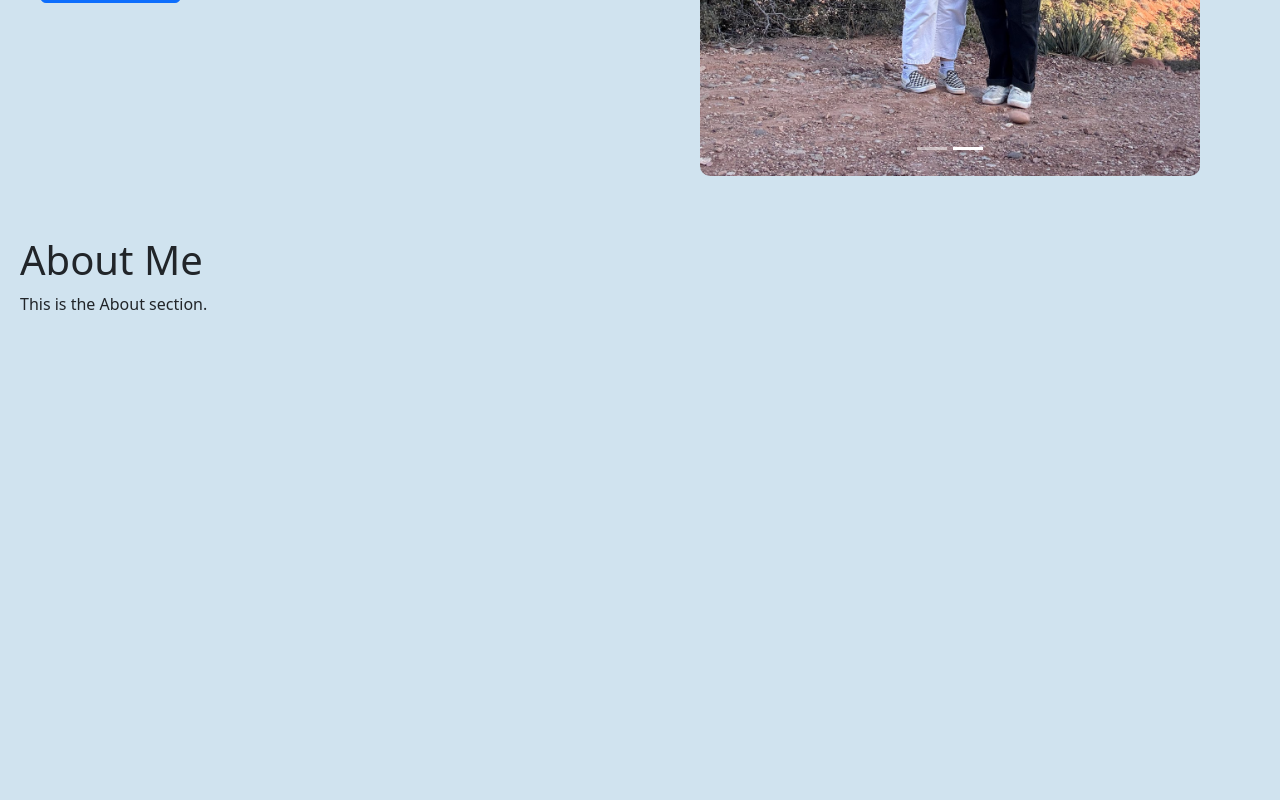
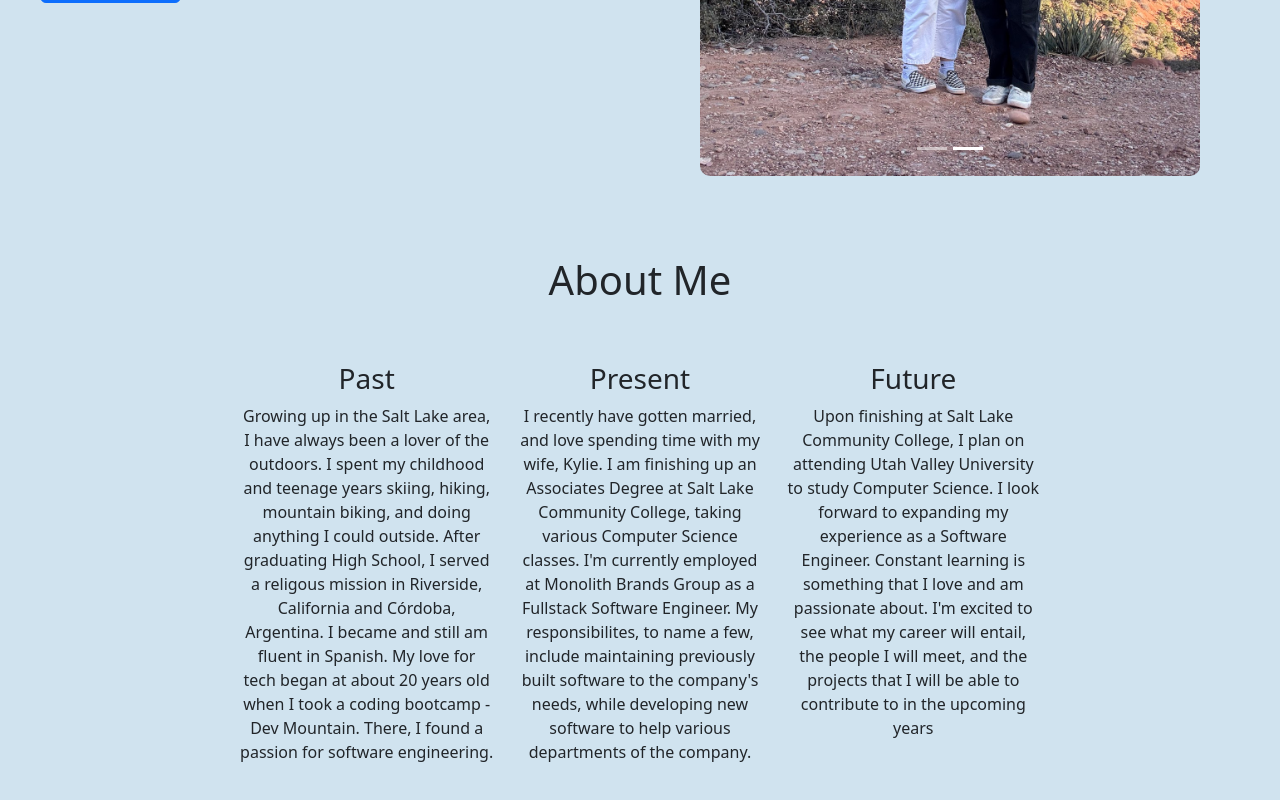
Before and after one commit to LincolnJBunker/portfolio-lincoln, a React (Vite) app: page /portfolio-lincoln/about in a window 1280 px wide. Shown: the part 604-1404 px from the top of the page. Built offline with nearby package versions, Linux system fonts and the light colour scheme.

Commit message:
about section

```diff
--- a/index.html
+++ b/index.html
@@ -2,7 +2,7 @@
 <html lang="en">
   <head>
     <meta charset="UTF-8" />
-    <link rel="icon" type="image/svg+xml" href="/vite.svg" />
+    <!-- <link rel="icon" type="image/svg+xml" href="/vite.svg" /> -->
     <meta name="viewport" content="width=device-width, initial-scale=1.0" />
     <title>Lincoln Bunker</title>
   </head>
--- a/src/components/Navbar.tsx
+++ b/src/components/Navbar.tsx
@@ -1,6 +1,7 @@
 import { useRef } from "react";
 import { Container, Nav, Navbar } from "react-bootstrap";
 import { Home } from "../pages/home";
+import { About } from "../pages/about";
 
 interface Ref {
   current: any;
@@ -44,8 +45,9 @@ export const AppNavbar = () => {
         </section>
 
         <section ref={aboutRef} style={{ minHeight: "100vh", padding: "20px" }}>
-          <h1>About Me</h1>
-          <p>This is the About section.</p>
+          {/* <h1>About Me</h1>
+          <p>This is the About section.</p> */}
+          <About />
         </section>
 
         <section ref={skillsRef} style={{ minHeight: "100vh", padding: "20px" }}>
--- a/src/pages/about.tsx
+++ b/src/pages/about.tsx
@@ -1,10 +1,73 @@
 import React from "react";
 
 export const About = () => {
-
     return (
         <React.Fragment>
-            <h1>About Page</h1>
+            <div
+                style={{
+                    display: "flex",
+                    flexDirection: "column",
+                    alignItems: "center",
+                    padding: "20px",
+                }}
+            >
+                <h1>About Me</h1>
+                <div
+                    style={{
+                        display: "flex",
+                        justifyContent: "center",
+                        gap: "20px",
+                        textAlign: "center",
+                        maxWidth: "800px",
+                        width: "100%",
+                        marginTop: "50px",
+                        flexDirection: "row",
+                        flexWrap: "wrap",
+                    }}
+                >
+                    <div style={styles.section}>
+                        <h3>Past</h3>
+                        <p>
+                            Growing up in the Salt Lake area, I have always been a lover of the outdoors. I spent my childhood and teenage years skiing, hiking, mountain biking,
+                            and doing anything I could outside. After graduating High School, I served a religous mission in Riverside, California and Córdoba, Argentina. I became and still
+                            am fluent in Spanish. My love for tech began at about 20 years old when I took a coding bootcamp - Dev Mountain. There, I found a passion for software engineering.
+                        </p>
+                    </div>
+                    <div style={styles.section}>
+                        <h3>Present</h3>
+                        <p>
+                            I recently have gotten married, and love spending time with my wife, Kylie. I am finishing up an Associates Degree at Salt Lake Community College, taking various
+                            Computer Science classes. I'm currently employed at Monolith Brands Group as a Fullstack Software Engineer. My responsibilites, to name a few, include maintaining previously
+                            built software to the company's needs, while developing new software to help various departments of the company.
+                        </p>
+                    </div>
+                    <div style={styles.section}>
+                        <h3>Future</h3>
+                        <p>
+                            Upon finishing at Salt Lake Community College, I plan on attending Utah Valley University to study Computer Science. I look forward to expanding my experience as a Software Engineer.
+                            Constant learning is something that I love and am passionate about. I'm excited to see what my career will entail, the people I will meet, and the projects that I will be able
+                            to contribute to in the upcoming years
+                        </p>
+                    </div>
+                </div>
+            </div>
         </React.Fragment>
-    )
-}
+    );
+};
+
+// CSS-in-JS for responsive design
+const styles = {
+    section: {
+        flex: "1", // Equal width on desktop
+        minWidth: "250px", // Ensures responsiveness
+        maxWidth: "300px",
+    },
+
+    "@media (max-width: 768px)": {
+        section: {
+            flex: "1 1 100%", // Stack items on mobile
+        },
+    },
+};
+
+export default About;
--- a/src/pages/home.tsx
+++ b/src/pages/home.tsx
@@ -76,7 +76,7 @@ export const Home = () => {
             </CarouselItem>
             {/* <CarouselItem>
             <img
-                src={wyoming}
+                src={costa}
                 alt="Image of Lincoln Bunker in the Tetons"
                 style={{
                 width: "100%",
```
